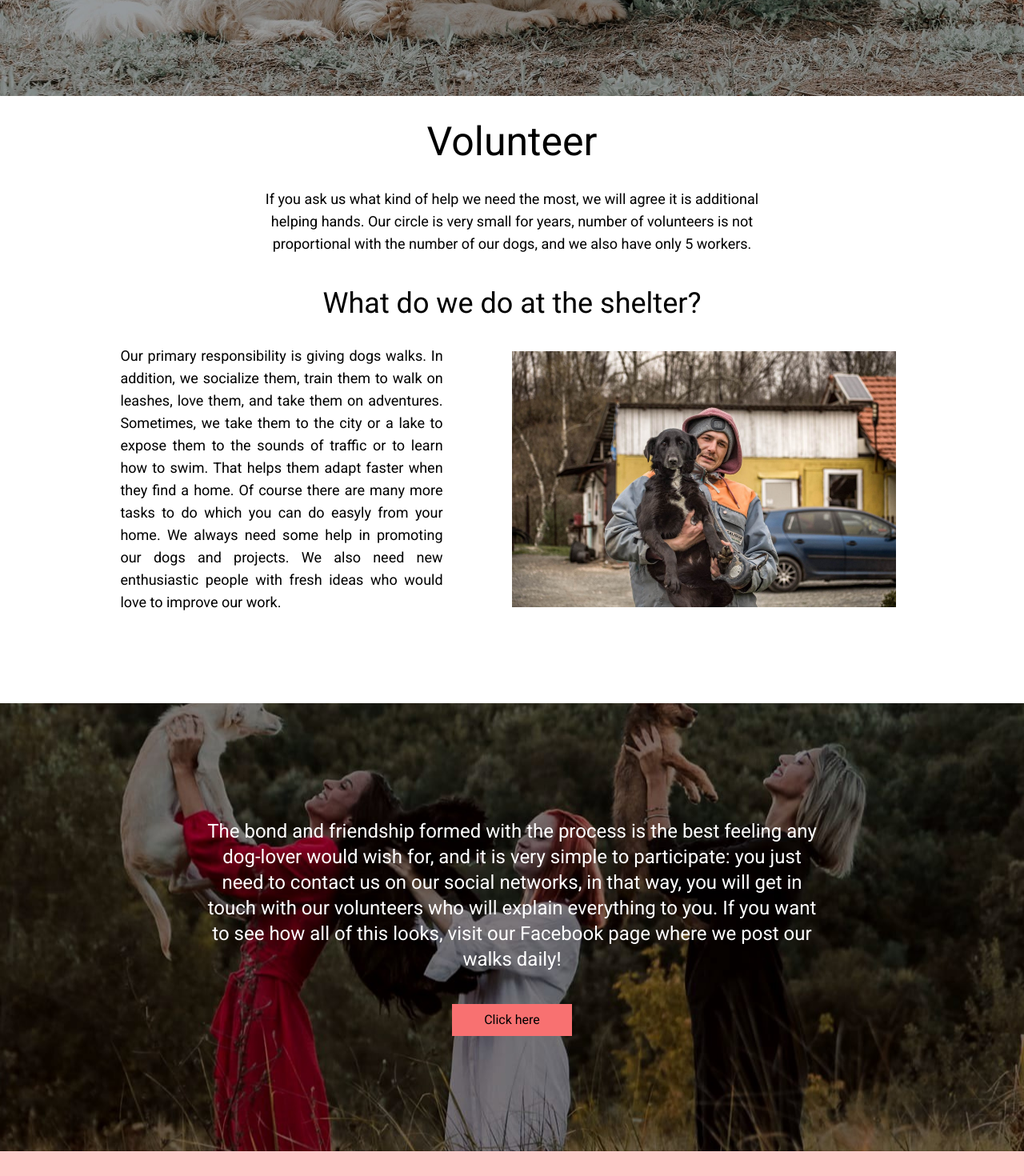
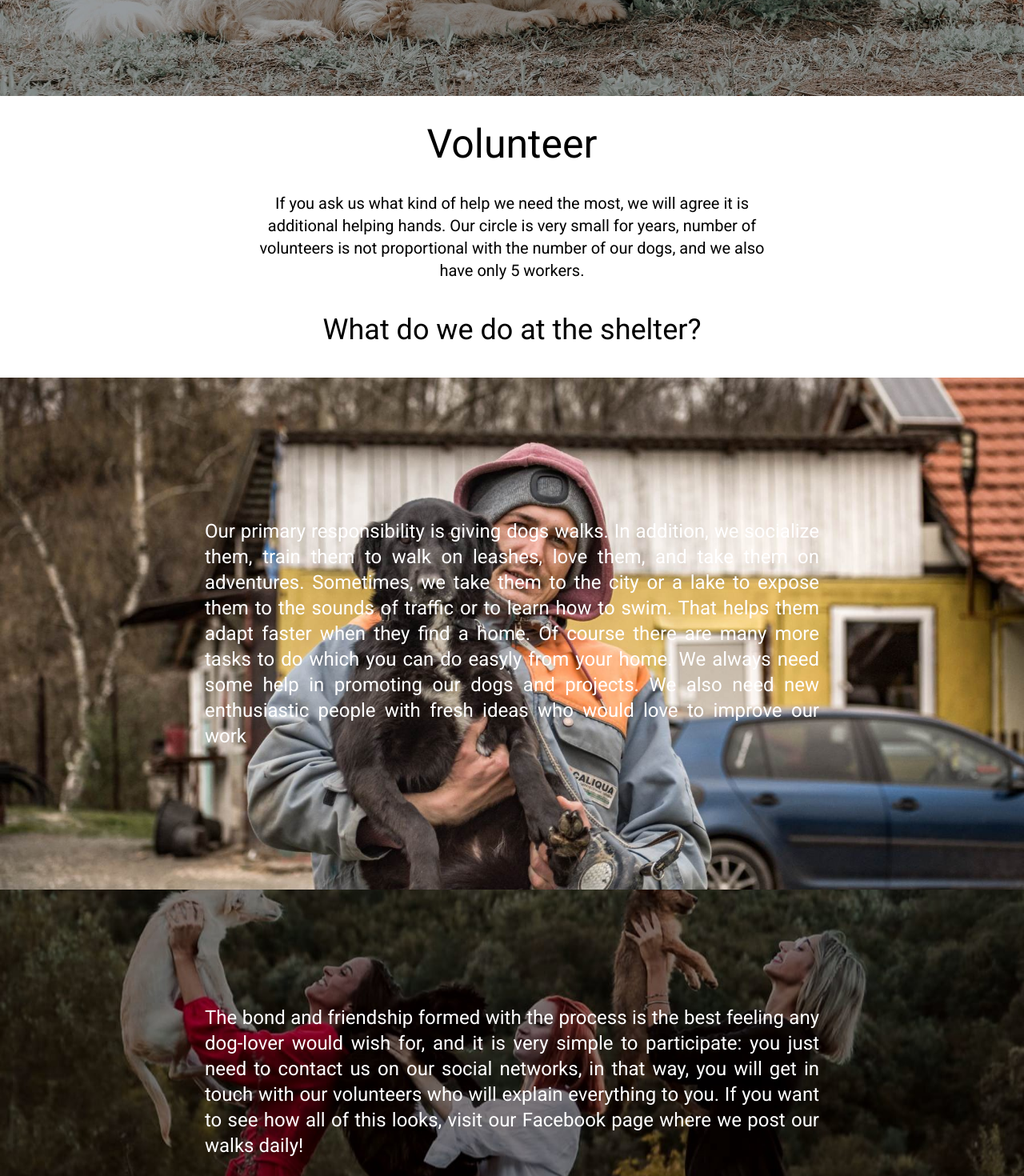
Before and after one commit to DenisKantic/ADOPT_PETS_NIRINA_COLLAB, a React (Create React App) app: page /Volunteer in a window 1280 px wide. Shown: the part 440-1910 px from the top of the page at 80% size. Built offline with nearby package versions, Linux system fonts and the light colour scheme.

Commit message:
add some changes in volunteer component

```diff
--- a/src/components/Volunteer/Volunteer.jsx
+++ b/src/components/Volunteer/Volunteer.jsx
@@ -20,42 +20,43 @@ const Volunteer = () => {
       <h1 className='text-3xl text-white font-bold flex flex-row items-center'>Home  <AiOutlineArrowRight className='mx-2' size={25} /> Volunteer</h1>
       </div>
 
-      <h1 className="text-[50px] text-center p-5">Volunteer</h1>
+      <h1 className="text-center p-10
+                    xss:text-4xl
+                    sm:text-[50px]">Volunteer</h1>
 
-      <div className="mx-auto text-lg
+      <div className="mx-auto text-xl
                     xss:w-[90%] xss:text-justify
                     md:w-[50%] md:text-center">
       If you ask us what kind of help we need the most, we will agree it is additional helping hands. Our circle is very small for years, number of volunteers is not proportional with the number of our dogs, and we also have only 5 workers.
       </div>
 
-          <h1 className="text-4xl text-center mt-10">What do we do at the shelter?</h1>
+          <h1 className="text-center mt-10 pb-10
+                        xss:text-2xl
+                        sm:text-4xl
+                        ">What do we do at the shelter?</h1>
 
-      <div className="grid mx-auto w-[90%] mt-10
-                      xss:grid-cols-1
-                      mdd:grid-cols-2">
-        <div className="mx-auto
-                      xss:h-auto xss:w-[90%]
-                      md:w-[70%] md:h-[50vh]">
-          <p className="w-full h-[40vh] mx-auto text-justify flex items-center justify-center text-lg
-                        xss:w-full xss:text-justify">Our primary responsibility is giving dogs walks.
+        <div className="bg-ivan h-[80vh] w-full bg-no-repeat bg-cover flex items-center justify-center text-white
+                        xss:mt-10 xss:bg-center
+                        md:mt-0
+                        mdd:bg-cover">
+                          <p className="
+                          xss:text-lg xss:text-justify xss:w-[90%]
+                          md:w-[60%] md:text-2xl">Our primary responsibility is giving dogs walks.
             In addition, we socialize them, train them to walk on leashes, love them, and take them on adventures.
             Sometimes, we take them to the city or a lake to expose them to the sounds of traffic or to learn how to swim.
             That helps them adapt faster when they find a home. Of course there are many more tasks to do which you can do
             easyly from your home. We always need some help in promoting our dogs and projects. We also need new enthusiastic
-            people with fresh ideas who would love to improve our work.</p>
-        </div>
-        <div className="bg-ivan h-[40vh] mx-auto w-full bg-no-repeat bg-contain
-                        xss:mt-10
-                        md:mt-0"></div>
-      </div>
+            people with fresh ideas who would love to improve our work</p>
+                        </div>
 
 
-      <div className="mx-auto flex flex-col justify-center items-center w-full mt-10">
+      <div className="mx-auto flex flex-col justify-center items-center w-full">
 
       <div className="bg-group h-[70vh] mx-auto bg-center bg-no-repeat flex justify-center items-center flex-col">
-      <p className="mx-auto text-center mb-10 text-2xl text-white
-                    xss: w-[90%]
-                    md:w-[60%]">
+      <p className="mx-auto text-center mb-10 text-white
+                    xss:text-lg xss:text-justify xss:w-[90%]
+                    md:w-[60%]
+                    mdd:text-2xl">
           The bond and friendship formed with the process is the best feeling any dog-lover would wish for,
           and it is very simple to participate: you just need to contact us on our social networks, in that way,
           you will get in touch with our volunteers who will explain everything to you. If you want to see how
```
